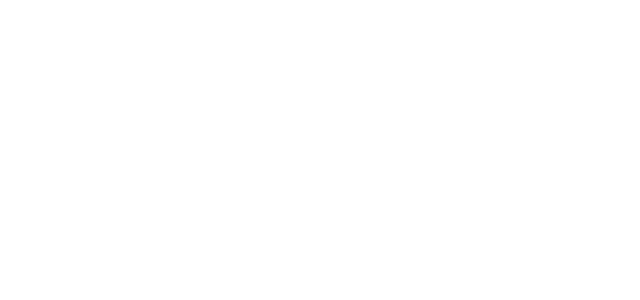
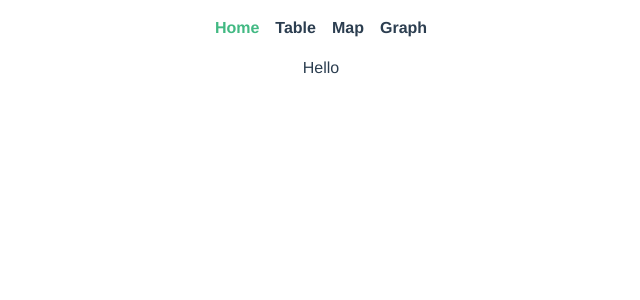
Before and after one commit to Julie-Ha/ihm_project, a Vue app: page /#/ in a window 1280 px wide. Shown: the top 300 px of the page, without its empty margins (319-959 px from the left). Built offline with nearby package versions, Linux system fonts and the light colour scheme.

Commit message:
add navbar

```diff
--- a/package.json
+++ b/package.json
@@ -13,11 +13,13 @@
     "core-js": "^3.6.5",
     "node-sass": "^5.0.0",
     "sass-loader": "^10.1.0",
-    "vue": "^2.6.12"
+    "vue": "^2.6.12",
+    "vue-router": "^3.2.0"
   },
   "devDependencies": {
     "@vue/cli-plugin-babel": "~4.5.0",
     "@vue/cli-plugin-eslint": "~4.5.0",
+    "@vue/cli-plugin-router": "~4.5.0",
     "@vue/cli-service": "~4.5.0",
     "babel-eslint": "^10.1.0",
     "eslint": "^6.7.2",
--- a/src/App.vue
+++ b/src/App.vue
@@ -1,19 +1,34 @@
 <template>
   <div id="app">
-    <Navbar />
-    <Table />
+    <div id="nav" class="d-inline-flex p-2 bd-highlight">
+      <router-link to="/" class="p-2">Home</router-link>
+      <router-link to="/table" class="p-2">Table</router-link>
+      <router-link to="/map" class="p-2">Map</router-link>
+      <router-link to="/graph" class="p-2">Graph</router-link>
+    </div>
+    <router-view/>
   </div>
 </template>
 
-<script>
-import Navbar from "./components/Navbar.vue";
-import Table from "./components/Table.vue";
+<style lang="scss">
+#app {
+  font-family: Avenir, Helvetica, Arial, sans-serif;
+  -webkit-font-smoothing: antialiased;
+  -moz-osx-font-smoothing: grayscale;
+  text-align: center;
+  color: #2c3e50;
+}
 
-export default {
-  name: "App",
-  components: {
-    Navbar,
-    Table,
-  },
-};
-</script>
+#nav {
+  padding: 30px;
+
+  a {
+    font-weight: bold;
+    color: #2c3e50;
+
+    &.router-link-exact-active {
+      color: #42b983;
+    }
+  }
+}
+</style>
--- /dev/null
+++ b/src/components/Home.vue
@@ -0,0 +1,12 @@
+<template>
+  <div class="home">
+    Hello
+  </div>
+</template>
+
+<script>
+
+export default {
+  name: 'Home',
+}
+</script>
--- a/src/main.js
+++ b/src/main.js
@@ -3,11 +3,13 @@ import App from './App.vue'
 import { BootstrapVue, IconsPlugin } from 'bootstrap-vue'
 import 'bootstrap/dist/css/bootstrap.css'
 import 'bootstrap-vue/dist/bootstrap-vue.css'
+import router from './router'
 
 Vue.config.productionTip = false
 Vue.use(BootstrapVue)
 Vue.use(IconsPlugin)
 
 new Vue({
-  render: h => h(App),
+  router,
+  render: h => h(App)
 }).$mount('#app')
--- /dev/null
+++ b/src/router/index.js
@@ -0,0 +1,37 @@
+import Vue from 'vue'
+import VueRouter from 'vue-router'
+import Home from '../components/Home.vue'
+import Table from '../components/Table.vue'
+import Map from '../components/Map.vue'
+import Graph from '../components/Graph.vue'
+
+Vue.use(VueRouter)
+
+const routes = [
+  {
+    path: '/',
+    name: 'Home',
+    component: Home
+  },
+  {
+    path: '/table',
+    name: 'Table',
+    component: Table
+  },
+  {
+    path: '/map',
+    name: 'Map',
+    component: Map
+  },
+  {
+    path: '/graph',
+    name: 'Graph',
+    component: Graph
+  },
+]
+
+const router = new VueRouter({
+  routes
+})
+
+export default router
```
Also changed, not shown: 1 other file (tests, documents, lock files or other folders).
